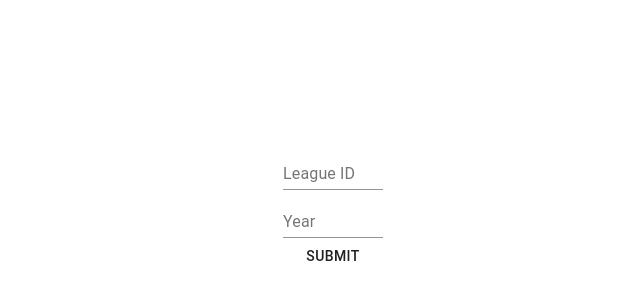
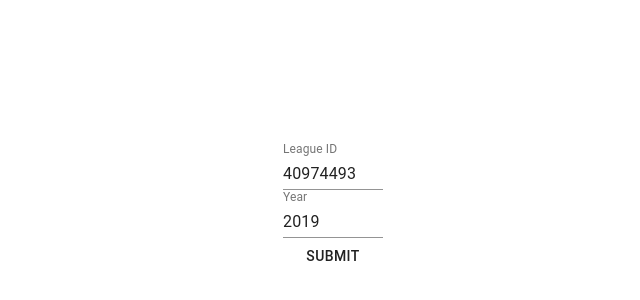
Before and after one commit to spbirus/fantasyfootball, a React (Create React App) app in the folder fantasy-football-react/: page / in a window 1280 px wide. Shown: the part 208-508 px from the top of the page, without its empty margins (307-947 px from the left). Built offline with nearby package versions, Linux system fonts and the light colour scheme; what redux-promise-middleware would draw is missing.

Commit message:
added rankings to depth chart view

```diff
--- a/fantasy-football-react/src/components/LeagueSelector.js
+++ b/fantasy-football-react/src/components/LeagueSelector.js
@@ -22,8 +22,8 @@ const useStyles = makeStyles({
 const LeagueSelector = ({setLeagueId, setLeagueYear, setLeagueMembers, setLeagueTeams}) => {
   const classes = useStyles();
   const history = useHistory();
-  const [leagueIdState, setLeagueIdState] = useState("");
-  const [leagueYearState, setLeagueYearState] = useState("");
+  const [leagueIdState, setLeagueIdState] = useState("40974493");
+  const [leagueYearState, setLeagueYearState] = useState("2019");
 
   const changeLeagueId = (event) => {
     setLeagueIdState(event.target.value);
--- a/fantasy-football-react/src/components/Roster.js
+++ b/fantasy-football-react/src/components/Roster.js
@@ -40,19 +40,23 @@ const Roster = ({ roster, leagueId, leagueYear }) => {
   return (
     <div>
       <TableContainer component={Paper}>
-        <Table className={classes.table} aria-label="simple table">
+        <Table className={classes.table} aria-label="simple table" size="small">
           <TableHead>
             <TableRow>
               <TableCell>Position</TableCell>
               <TableCell align="right">Name</TableCell>
+              <TableCell align="right">Pos Rank</TableCell>
+              <TableCell align="right">Overall Rank</TableCell>
             </TableRow>
           </TableHead>
           <TableBody>
-            {roster.map(player => {
+            {roster.sort((a,b) => a.defaultPositionId - b.defaultPositionId).map(player => {
               return (
                 <TableRow key={player.playerId}>
-                  <TableCell align="right">{playerRatingMap[player.defaultPositionId]}</TableCell>
+                  <TableCell align="right" key={player.defaultPositionId}>{playerRatingMap[player.defaultPositionId]}</TableCell>
                   <TableCell align="right">{player.name}</TableCell>
+                  <TableCell align="right">{player.rankings.positionRank}</TableCell>
+                  <TableCell align="right">{player.rankings.totalRanking}</TableCell>
                 </TableRow>
                 )
               })
--- a/fantasy-football-react/src/components/TeamCard.js
+++ b/fantasy-football-react/src/components/TeamCard.js
@@ -7,7 +7,7 @@ import Roster from "./Roster";
 
 const useStyles = makeStyles({
   root: {
-    width: 300,
+    width: 400,
   },
   bullet: {
     display: 'inline-block',
```
